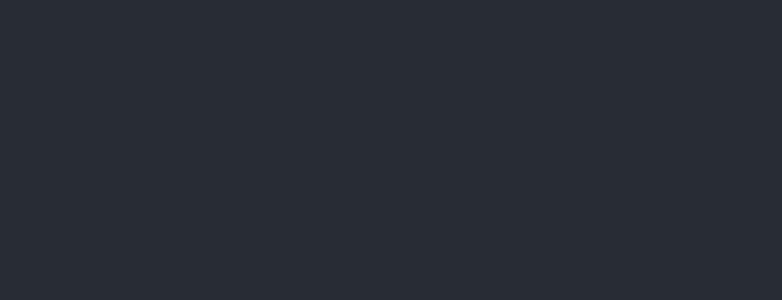
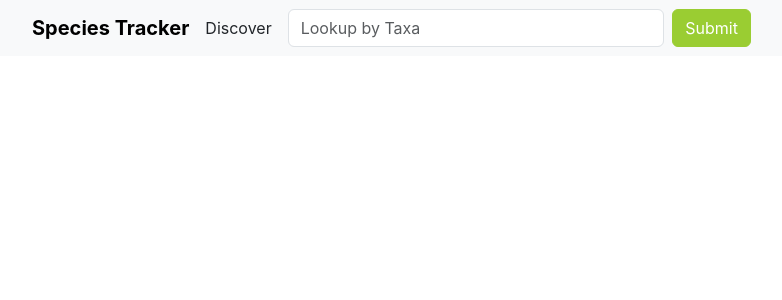
Before and after one commit to backedman/species_tracker, a React (Create React App) app in the folder frontend/: page / in a window 1280 px wide. Shown: the top 300 px of the page, without its empty margins (50-832 px from the left). Built offline with nearby package versions, Linux system fonts and the light colour scheme.

Commit message:
navbar done

```diff
--- a/frontend/package.json
+++ b/frontend/package.json
@@ -7,9 +7,13 @@
     "@testing-library/jest-dom": "^6.6.3",
     "@testing-library/react": "^16.3.0",
     "@testing-library/user-event": "^13.5.0",
+    "bootstrap": "^5.3.5",
     "react": "^19.1.0",
+    "react-bootstrap": "^2.10.9",
     "react-dom": "^19.1.0",
+    "react-router-dom": "^7.5.0",
     "react-scripts": "^5.0.1",
+    "serve": "^14.2.4",
     "web-vitals": "^2.1.4"
   },
   "scripts": {
--- a/frontend/public/index.html
+++ b/frontend/public/index.html
@@ -3,7 +3,6 @@
   <head>
     <meta charset="utf-8" />
     <meta name="viewport" content="width=device-width, initial-scale=1" />
-    <meta name="theme-color" content="#000000" />
     <meta
       name="Species Tracker"
       content="Tracks the location of a species and predicts the future data/liklihood of tending towards extinction"
--- a/frontend/src/App.css
+++ /dev/null
@@ -1,38 +0,0 @@
-.App {
-  text-align: center;
-}
-
-.App-logo {
-  height: 40vmin;
-  pointer-events: none;
-}
-
-@media (prefers-reduced-motion: no-preference) {
-  .App-logo {
-    animation: App-logo-spin infinite 20s linear;
-  }
-}
-
-.App-header {
-  background-color: #282c34;
-  min-height: 100vh;
-  display: flex;
-  flex-direction: column;
-  align-items: center;
-  justify-content: center;
-  font-size: calc(10px + 2vmin);
-  color: white;
-}
-
-.App-link {
-  color: #61dafb;
-}
-
-@keyframes App-logo-spin {
-  from {
-    transform: rotate(0deg);
-  }
-  to {
-    transform: rotate(360deg);
-  }
-}
--- a/frontend/src/App.js
+++ b/frontend/src/App.js
@@ -1,13 +1,7 @@
-import React, {useState, useEffect} from 'react';
-import './App.css';
+import Header from './components/Header';
 
-function App() {
+export default function App() {
   return (
-    <div className="App">
-      <header className="App-header">
-      </header>
-    </div>
+    <Header />
   );
 }
-
-export default App;
--- /dev/null
+++ b/frontend/src/components/Header.js
@@ -0,0 +1,20 @@
+import Nav from 'react-bootstrap/Nav';
+import Navbar from 'react-bootstrap/Navbar';
+import Form from 'react-bootstrap/Form';
+import Container from 'react-bootstrap/Container';
+import NavbarBrand from 'react-bootstrap/esm/NavbarBrand';
+
+export default function Header() {
+  return (
+    <Navbar bg = "light" sticky = "top">
+      <Container className = "justify-content-start">
+        <NavbarBrand><strong>Species Tracker</strong></NavbarBrand>
+        <Nav>Discover</Nav>
+        <Form className = "d-flex">
+          <Form.Control type = "text" placeholder = "Lookup by Taxa" className = "ms-3 me-2 col-sm-10"/>
+          <input class="btn btn-primary" type="submit" value="Submit"/>
+        </Form>
+      </Container>
+    </Navbar>
+  );
+}
--- a/frontend/src/index.css
+++ b/frontend/src/index.css
@@ -1,5 +1,4 @@
 body {
-  margin: 0;
   font-family: -apple-system, BlinkMacSystemFont, 'Segoe UI', 'Roboto', 'Oxygen',
     'Ubuntu', 'Cantarell', 'Fira Sans', 'Droid Sans', 'Helvetica Neue',
     sans-serif;
@@ -7,7 +6,12 @@ body {
   -moz-osx-font-smoothing: grayscale;
 }
 
-code {
-  font-family: source-code-pro, Menlo, Monaco, Consolas, 'Courier New',
-    monospace;
+input[type = "submit"] {
+  background-color: yellowgreen;
+  border-color: yellowgreen;
 }
+
+input[type = "submit"]:hover {
+  background-color: olivedrab;
+  border-color: olivedrab;
+}
--- a/frontend/src/index.js
+++ b/frontend/src/index.js
@@ -1,5 +1,6 @@
 import React from 'react';
 import ReactDOM from 'react-dom/client';
+import 'bootstrap/dist/css/bootstrap.min.css';
 import './index.css';
 import App from './App';
 import reportWebVitals from './reportWebVitals';
```
Also changed, not shown: frontend/public/manifest.json, frontend/src/logo.svg (deleted), 1 other file (tests, documents, lock files or other folders).
